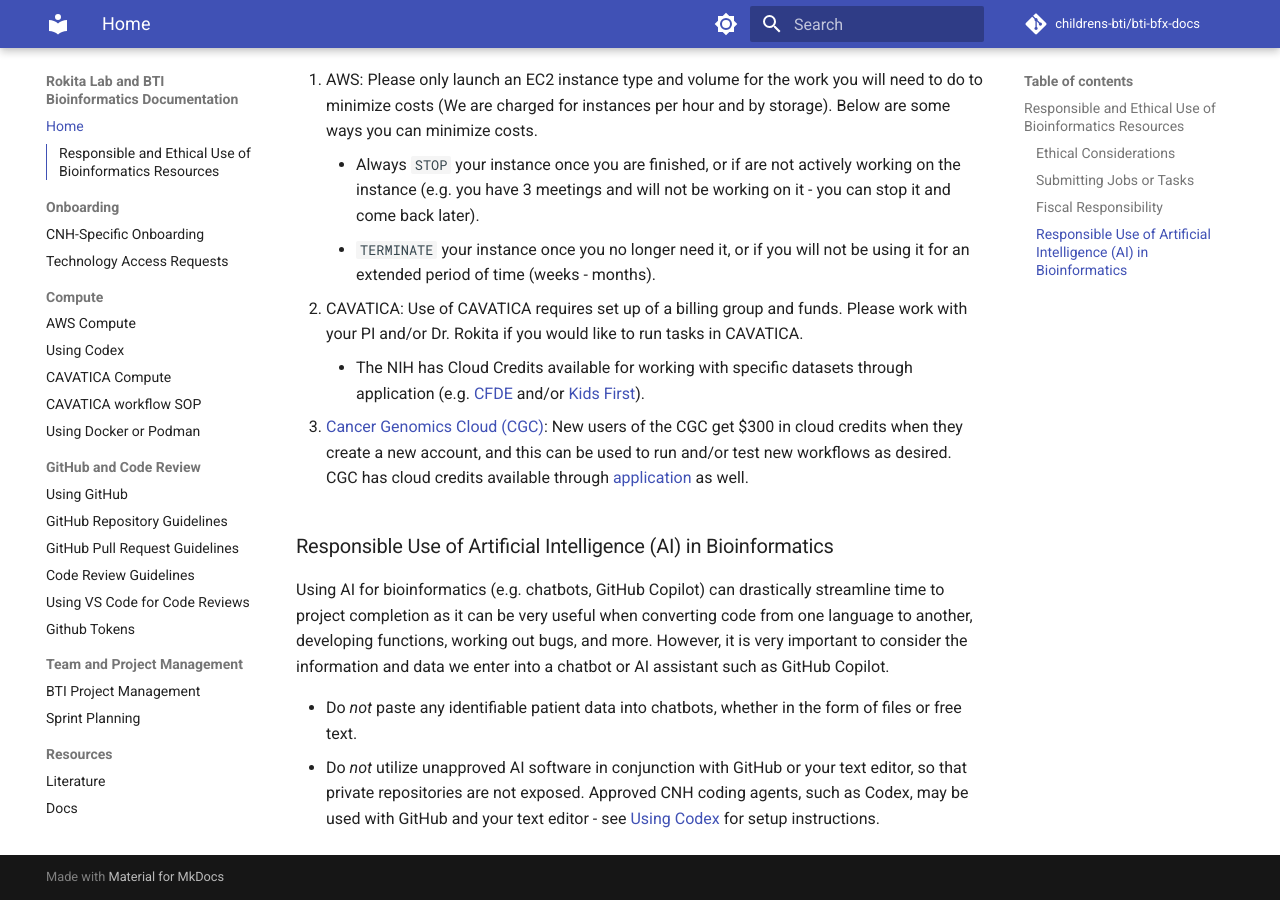
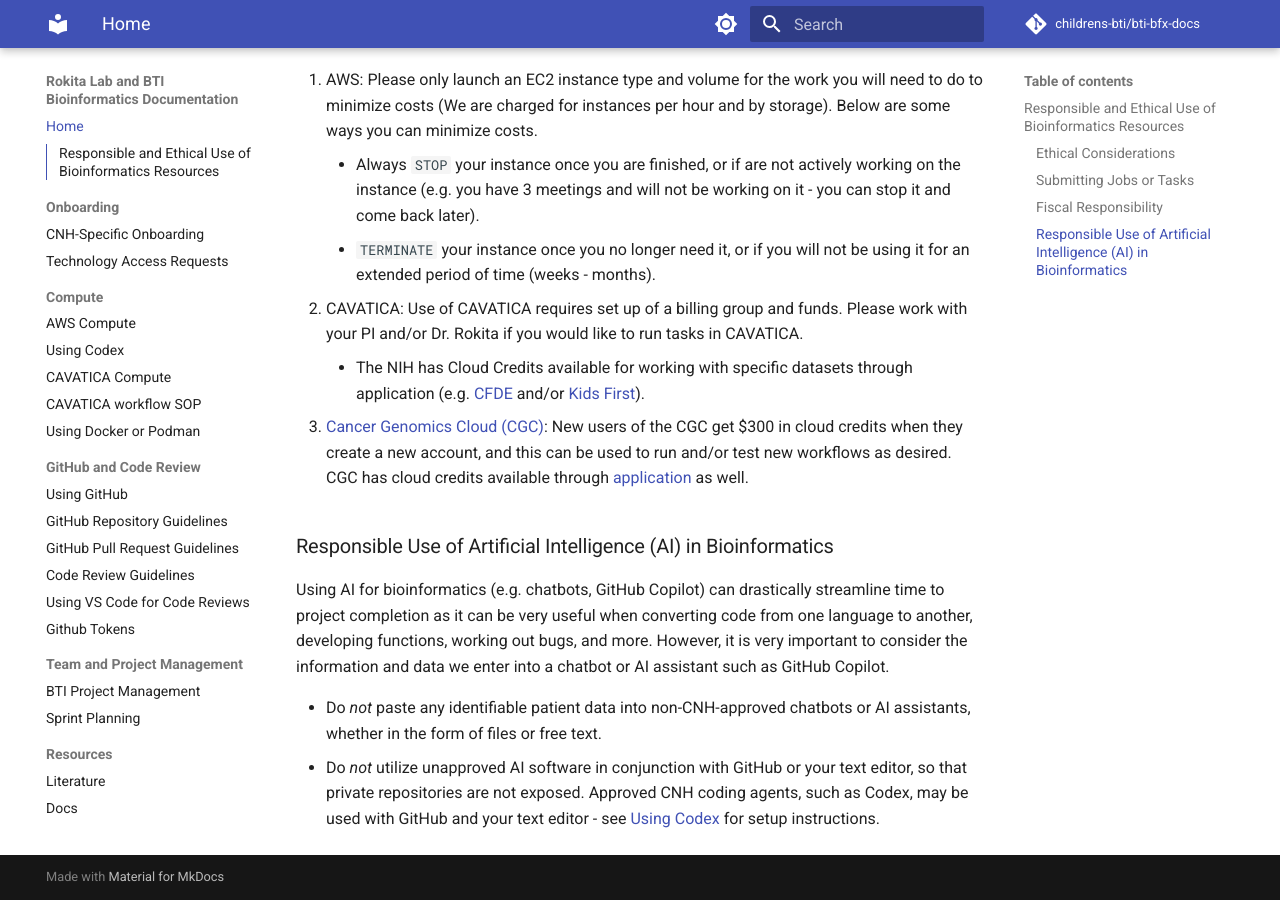
Before and after one commit to childrens-bti/bti-bfx-docs, an MkDocs documentation site: the page built from docs/index.md, in a window 1280 px wide and 900 px high, scrolled down 855 px. Built offline with MkDocs 1.6.1 and Material for MkDocs 9.7.7, drawn with Linux system fonts in a browser that asks for light colours; comment, search, counter and statistics services are not loaded.

Commit message:
Scope the patient-data chatbot warning to non-CNH-approved tools
Matches the prior carve-out for approved CNH coding agents - the
blanket "no chatbots" wording was stale now that some are approved.

Co-Authored-By: Claude Sonnet 5 <noreply@anthropic.com>

```diff
--- a/docs/index.md
+++ b/docs/index.md
@@ -40,5 +40,5 @@ CGC has cloud credits available through [application](https://docs.cancergenomic
 Using AI for bioinformatics (e.g. chatbots, GitHub Copilot) can drastically streamline time to project completion as it can be very useful when converting code from one language to another, developing functions, working out bugs, and more.
 However, it is very important to consider the information and data we enter into a chatbot or AI assistant such as GitHub Copilot.
 
-  - Do _not_ paste any identifiable patient data into chatbots, whether in the form of files or free text.
+  - Do _not_ paste any identifiable patient data into non-CNH-approved chatbots or AI assistants, whether in the form of files or free text.
   - Do _not_ utilize unapproved AI software in conjunction with GitHub or your text editor, so that private repositories are not exposed. Approved CNH coding agents, such as Codex, may be used with GitHub and your text editor - see [Using Codex](codex.md) for setup instructions.
```
